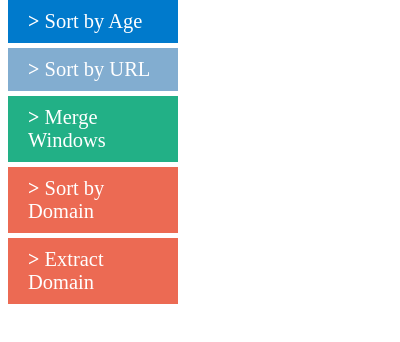
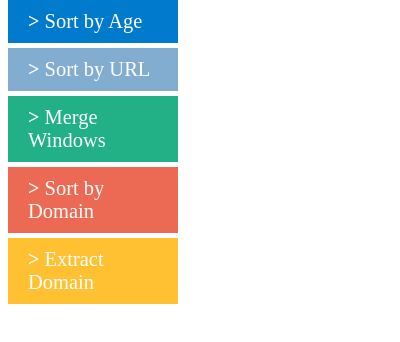
Before and after one commit to laukondrup/tab-manipulator, a browser extension: page popup.html in a window 400 px wide. Shown: the part 66-408 px from the top of the page. Drawn offline with Linux system fonts and the light colour scheme.

Commit message:
docs: readme

```diff
--- a/style.css
+++ b/style.css
@@ -26,7 +26,7 @@ a {
 }
 
 #extractDomain {
-    background: #ec6a53;
+    background: rgb(99.9%, 75.8%, 19.8%);
 }
 
 #sortByDomain {
```
Also changed, not shown: README.md.
